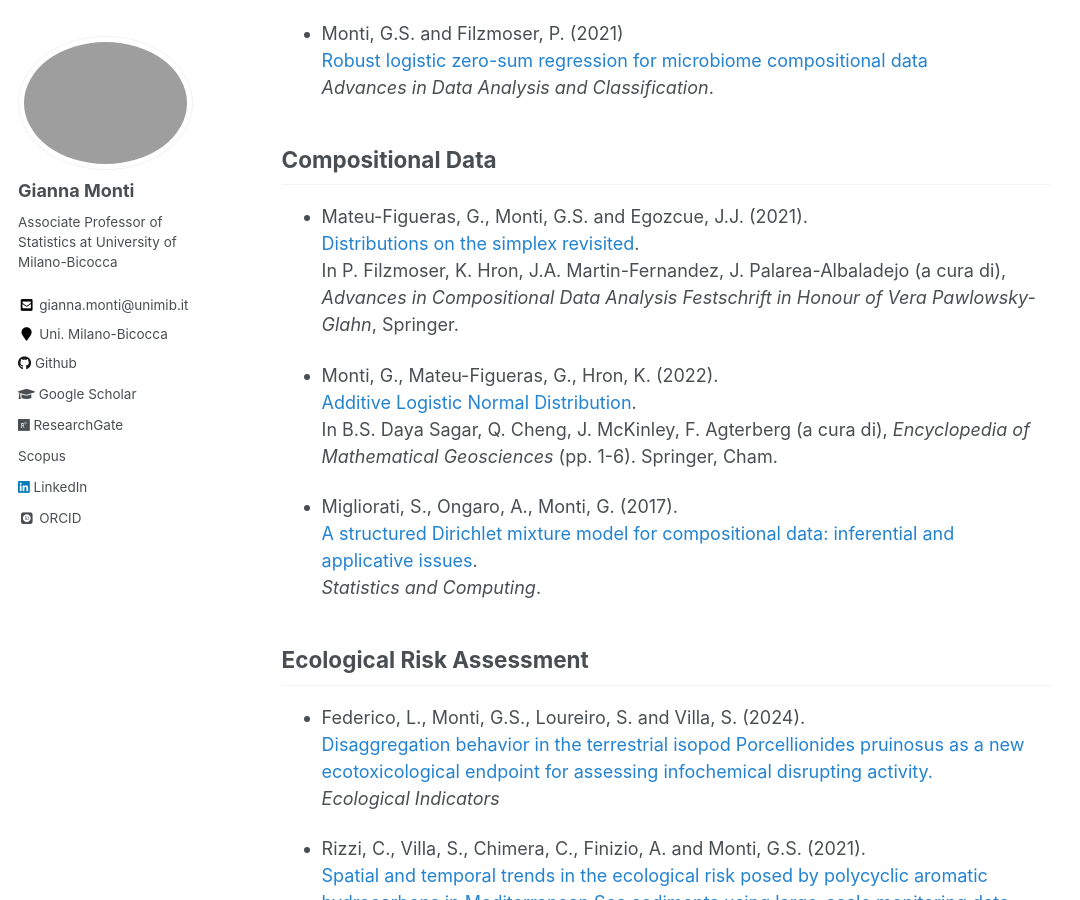
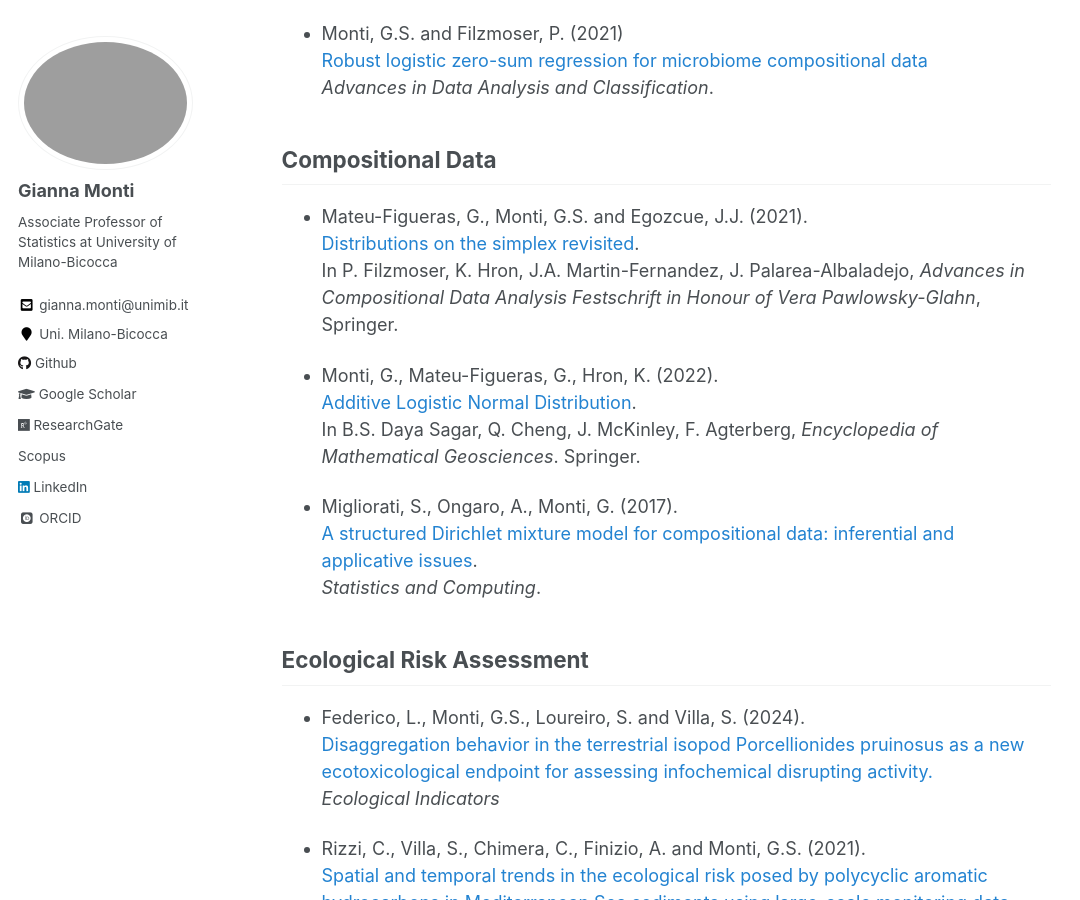
Before and after one commit to giannamonti/giannamonti.github.io, a Jekyll site: the page built from _pages/publications.md, in a window 1280 px wide and 900 px high, scrolled down 559 px. Shown: the whole window, without its empty margins (0-1080 px from the left). Built offline with Jekyll 4.4.1, drawn with Linux system fonts in a browser that asks for light colours; some web fonts are replaced; a style sheet for code colours, icons or effects is not loaded.

Commit message:
publi mod

```diff
--- a/_pages/publications.md
+++ b/_pages/publications.md
@@ -20,9 +20,9 @@ For a complete list, please visit my [Scopus Profile](https://www.scopus.com/aut
 ## Compositional Data
 
 - Mateu-Figueras, G., Monti, G.S. and Egozcue, J.J. (2021). <br>
-  [Distributions on the simplex revisited](https://link.springer.com/chapter/10.1007/978-3-030-71175-7_4). <br> In P. Filzmoser, K. Hron, J.A. Martin-Fernandez, J. Palarea-Albaladejo (a cura di), *Advances in Compositional Data Analysis Festschrift in Honour of Vera Pawlowsky-Glahn*, Springer.
+  [Distributions on the simplex revisited](https://link.springer.com/chapter/10.1007/978-3-030-71175-7_4). <br> In P. Filzmoser, K. Hron, J.A. Martin-Fernandez, J. Palarea-Albaladejo, *Advances in Compositional Data Analysis Festschrift in Honour of Vera Pawlowsky-Glahn*, Springer.
 
-- Monti, G., Mateu-Figueras, G., Hron, K. (2022). <br> [Additive Logistic Normal  Distribution](https://link.springer.com/content/pdf/10.1007/978-3-030-26050-7_39-1). <br> In B.S. Daya Sagar, Q. Cheng, J. McKinley, F. Agterberg (a cura di), *Encyclopedia of Mathematical Geosciences* (pp. 1-6). Springer, Cham.
+- Monti, G., Mateu-Figueras, G., Hron, K. (2022). <br> [Additive Logistic Normal  Distribution](https://link.springer.com/content/pdf/10.1007/978-3-030-26050-7_39-1). <br> In B.S. Daya Sagar, Q. Cheng, J. McKinley, F. Agterberg, *Encyclopedia of Mathematical Geosciences*. Springer.
 
 - Migliorati, S., Ongaro, A., Monti, G. (2017). <br> [A structured Dirichlet mixture model for compositional data: inferential and applicative issues](https://link.springer.com/article/10.1007/s11222-016-9665-y). <br> *Statistics and Computing*.
 
```
